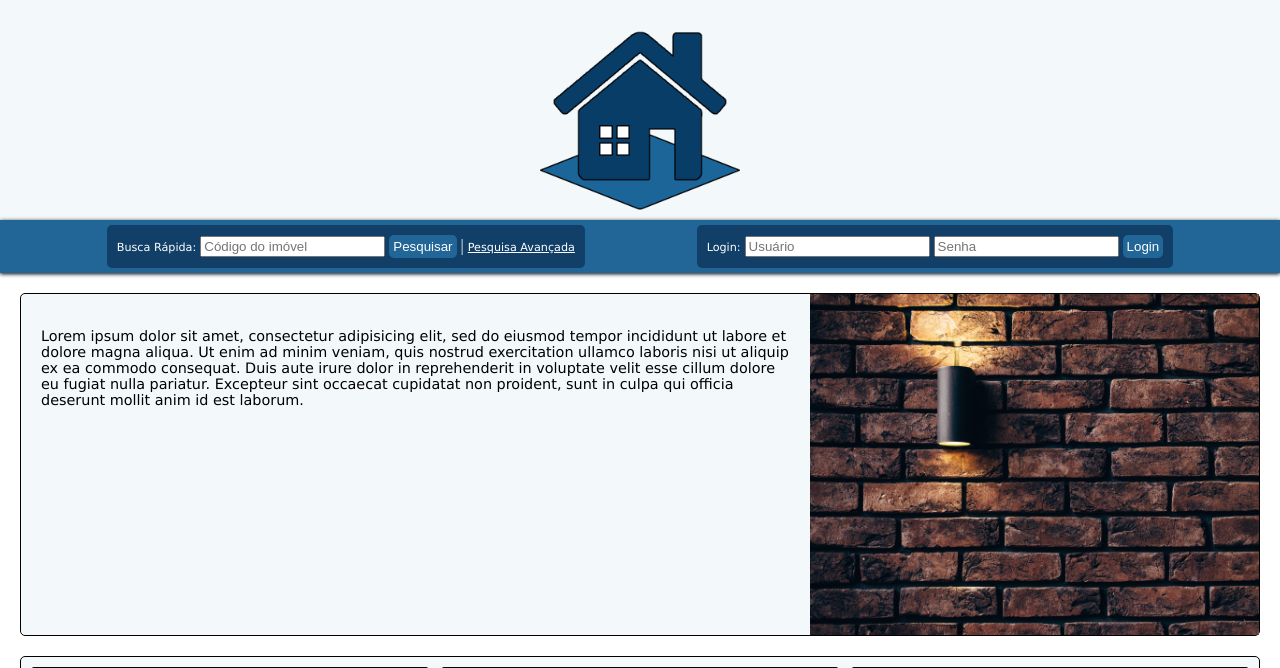
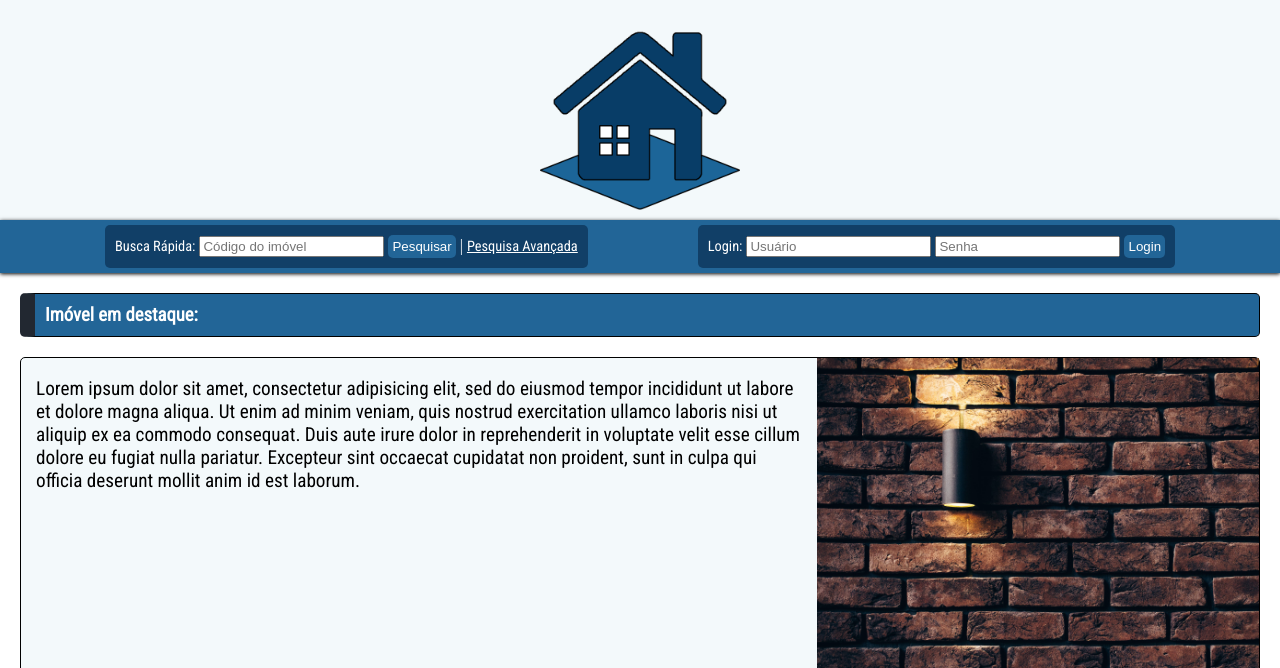
Before and after one commit to Vinesma/Site-Imobiliaria, a PHP site: page / in a window 1280 px wide. Shown: the top 668 px of the page. Run offline with PHP 8.4, Linux system fonts and the light colour scheme.

Commit message:
add titulos as sections e mudança de font-family

```diff
--- a/index.html
+++ b/index.html
@@ -4,6 +4,7 @@
 	<meta charset="utf-8">
 	<meta name="viewport" content=width=device-width>
 	<link rel="stylesheet" type="text/css" href="style.css">
+	<link href="https://fonts.googleapis.com/css?family=Anton|Roboto+Condensed" rel="stylesheet">
 	<title>Site Imobiliária</title>
 </head>
 <body>
@@ -52,6 +53,12 @@
 		</div>
 	</header>
 
+	<section class="cont_leftborder">
+		<div class="container_title">
+			<h3>Imóvel em destaque:</h3>
+		</div>
+	</section>
+
 	<section>
 		<div class="flex">
 			<div class="newsleft">
@@ -65,6 +72,12 @@
 			<div class="newsright">
 				<img src="img/brickwall.jpg">
 			</div>
+		</div>
+	</section>
+
+	<section class="cont_leftborder">
+		<div class="container_title">
+			<h3>Imóveis:</h3>
 		</div>
 	</section>
 
--- a/style.css
+++ b/style.css
@@ -5,18 +5,18 @@ body{
 /*GLOBAIS*/
 
 h2,h3,h4{
-	font-family: Verdana, sans-serif;
+	font-family: 'Roboto Condensed', sans-serif;
 	margin: 0;
 }
 
 label{
-	font-family: Verdana, sans-serif;
-	font-size: 0.7rem;
+	font-family: 'Roboto Condensed', sans-serif;
+	font-size: 0.9rem;
 }
 
 p{
-	font-family: Verdana, sans-serif;
-	font-size: 0.9rem;
+	font-family: 'Roboto Condensed', sans-serif;
+	font-size: 1.2rem;
 }
 
 .dropdown {
@@ -114,12 +114,24 @@ section{
 }
 
 section .newsleft{
-	padding: 20px;
+	padding-left: 15px;
+	padding-right: 15px;
 }
 
 section img{
 	width: 100%;
 	height: 100%;
+}
+
+.cont_leftborder{
+	border-left: 15px #222831 solid;
+	background-color: #226597;
+}
+
+.container_title{
+	margin: 10px;
+	font-family: 'Anton', sans-serif;
+	color: white;
 }
 
 /*FLEX*/
@@ -145,7 +157,7 @@ section img{
 
 .grid p{
 	padding: 8px;
-	font-size: 0.8rem;
+	font-size: 1rem;
 }
 
 .item1{
```
Also changed, not shown: cliente.html (+7 -1 lines), corretor.html (+7 -1 lines).
